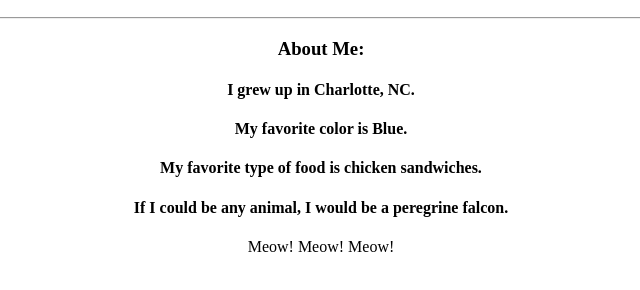
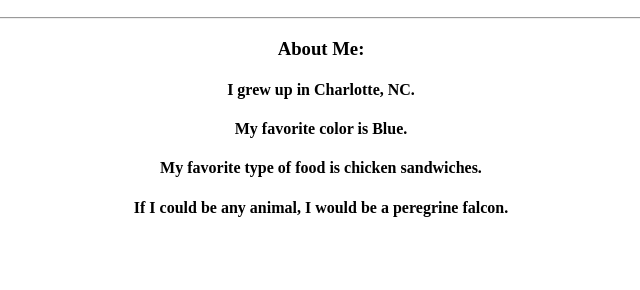
Before and after one commit to Aaronb01/my-profile, a plain HTML site: page index.html in a window 1280 px wide. Shown: the part 110-400 px from the top of the page, without its empty margins (319-959 px from the left). Drawn offline with Linux system fonts and the light colour scheme.

Commit message:
deleting new placeholder text

```diff
--- a/index.html
+++ b/index.html
@@ -15,7 +15,6 @@
                     <h4>My favorite color is Blue.</h4>
                     <h4>My favorite type of food is chicken sandwiches.</h4>
                     <h4>If I could be any animal, I would be a peregrine falcon.</h4>
-                    <p>Meow! Meow! Meow!</p>
             </div>
           </body>
         </html>
```
